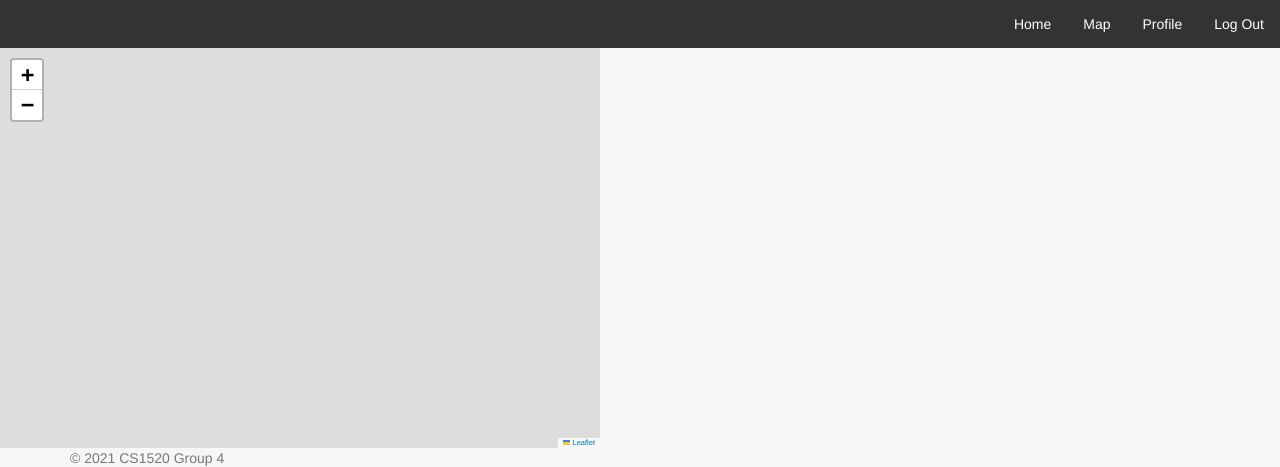
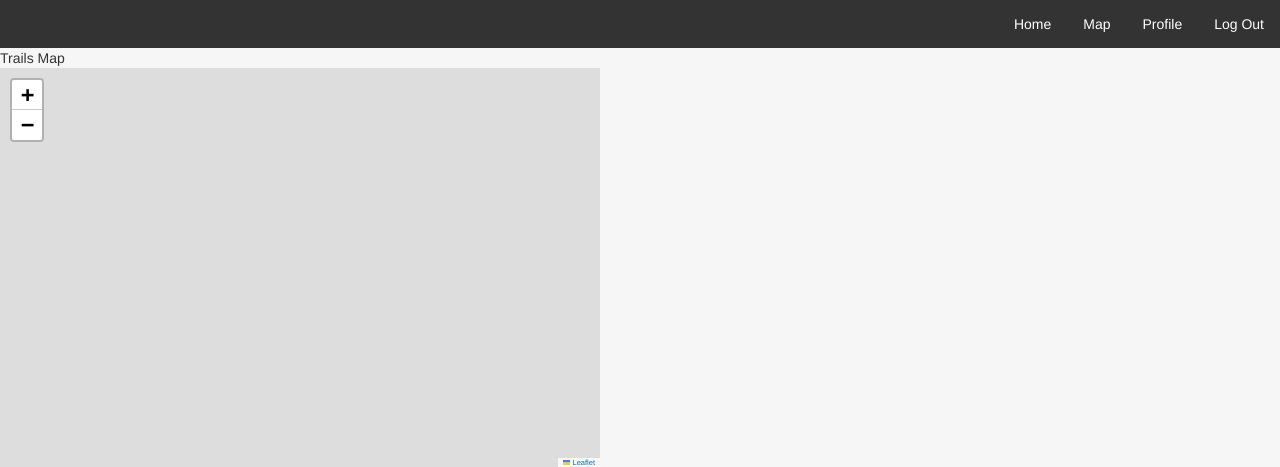
Before and after one commit to andrewln217/Pittsburgh-Trails-Lookup, a Flask app: template templates/map_page.html in a window 1280 px wide. Shown: the top 467 px of the page. Run offline with Flask 2, Linux system fonts and the light colour scheme; the template is opened without the code that fills it, so the values that code supplies are empty; some libraries are stand-ins or nearby versions.

Commit message:
Add files via upload

```diff
--- a/templates/map_page.html
+++ b/templates/map_page.html
@@ -14,6 +14,7 @@
 				padding:0;
 			}
 			#map {
+				position: relative;
 				top:0;
 				bottom:0;
 				width:600px;
@@ -59,6 +60,7 @@
 
 
 	<body>
+		<h>Trails Map</h>
 		<div id="map"></div>
 		<script src="https://unpkg.com/leaflet@1.0.3/dist/leaflet.js"></script>
 		<script>
```
